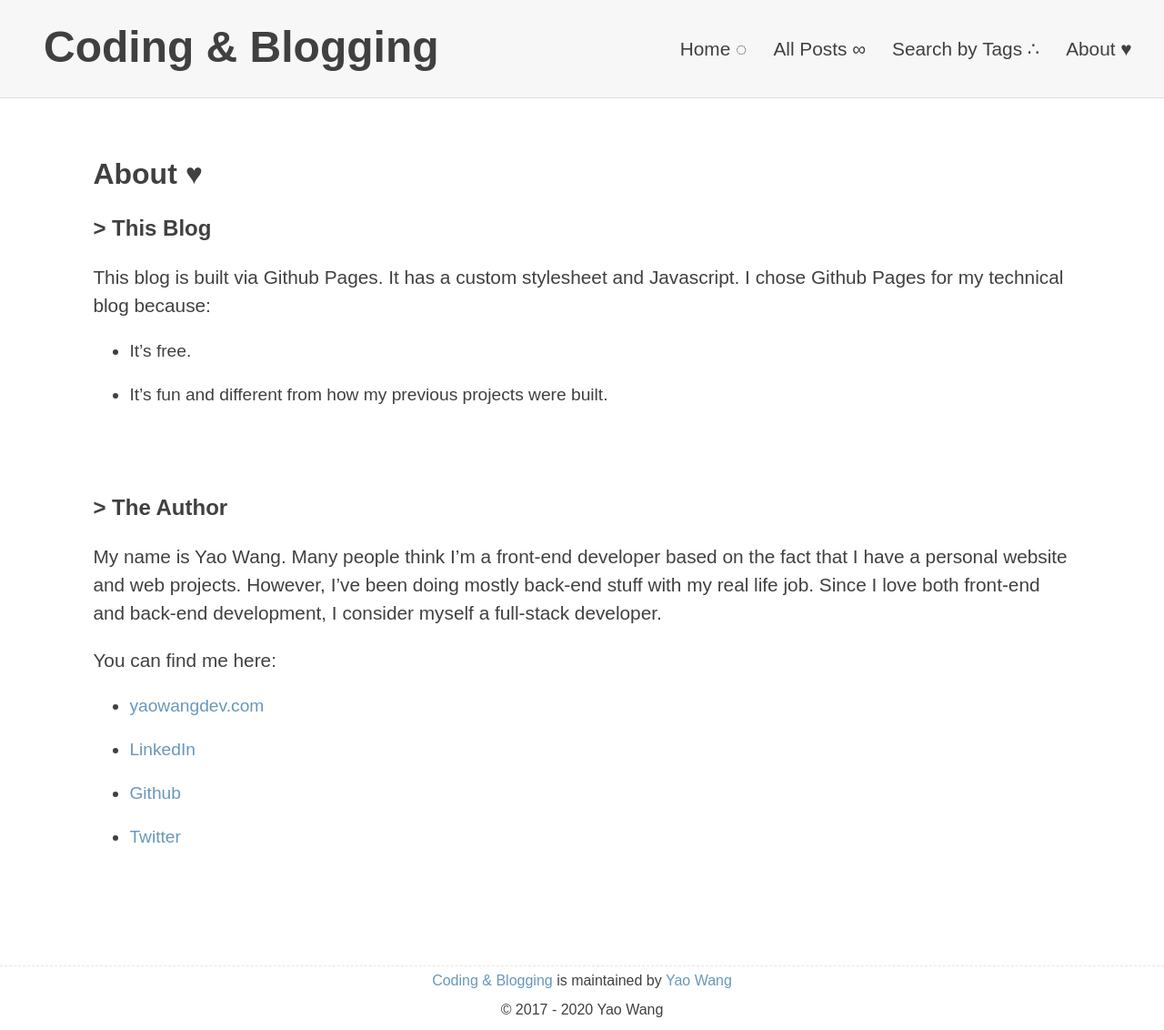
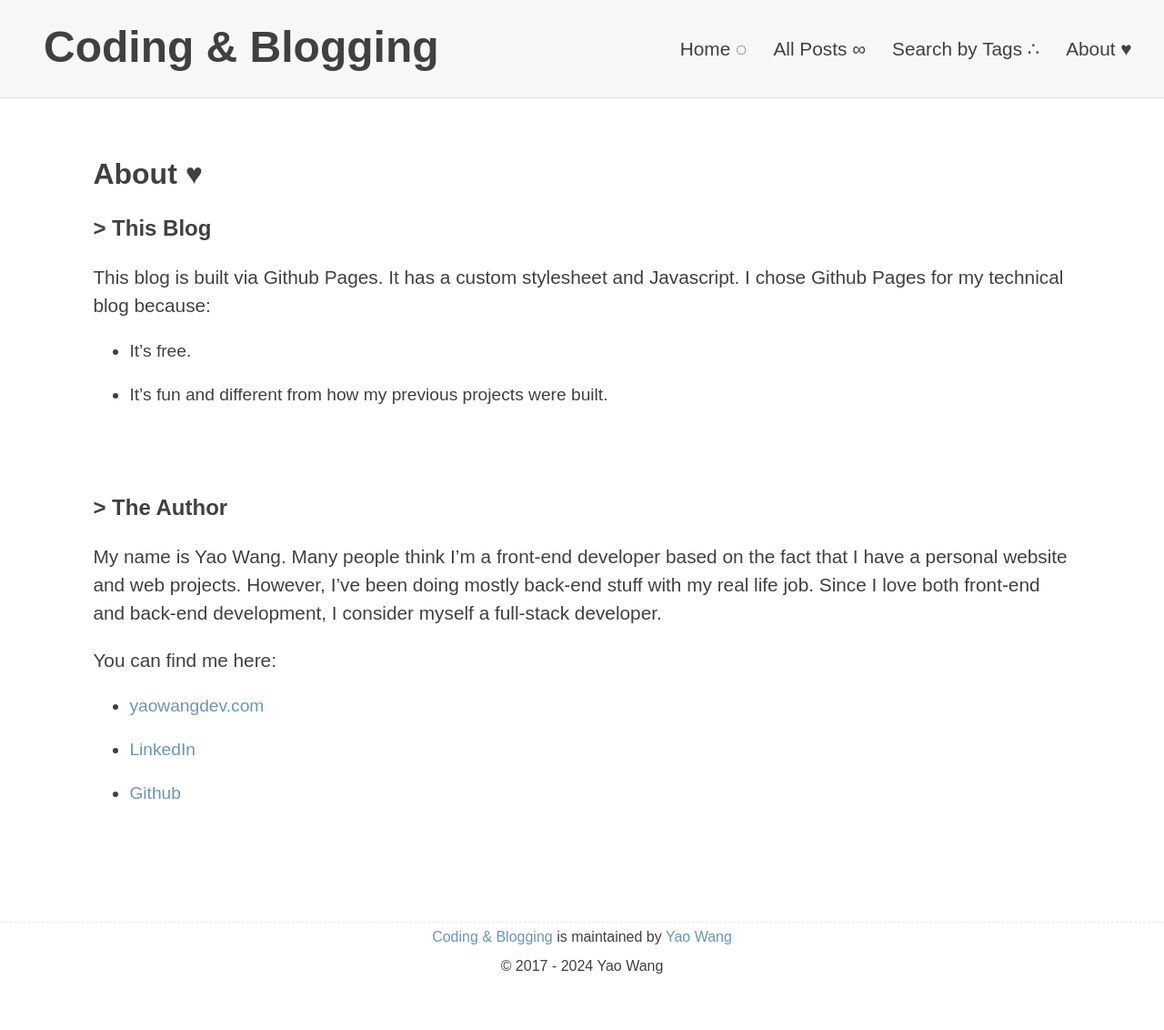
Before and after one commit to superyaooo/Blog, a Jekyll site: the page built from about.md, in a window 1280 px wide. Shown: the whole page at 91% size. Built offline with Jekyll 4.4.1, drawn with Linux system fonts in a browser that asks for light colours; nearby versions of some CDN libraries; after the commit the page ends 1084 px from its top, so only the background shows below that.

Commit message:
remove twitter from about page

```diff
--- a/_includes/foot.html
+++ b/_includes/foot.html
@@ -3,7 +3,7 @@
                 <a href="{{ site.site-url }}">{{ site.title }}</a> is maintained by <a href="{{ site.author-url }}">{{ site.author-name }}</a>
             </div>
             <div>
-                © 2017 - 2020 Yao Wang
+                © 2017 - 2024 Yao Wang
             </div>
 
             <script type="text/javascript" src="{{ site.baseurl }}/assets/js/main.js"></script>
--- a/about.md
+++ b/about.md
@@ -18,4 +18,3 @@ You can find me here:
 * [yaowangdev.com](http://yaowangdev.com)
 * [LinkedIn](https://www.linkedin.com/in/wangyaooo)
 * [Github](https://github.com/superyaooo)
-* [Twitter](https://twitter.com/YaoWDev)
```
Also changed, not shown: Gemfile.lock.
